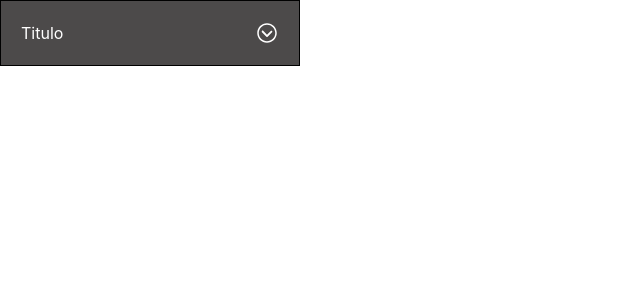
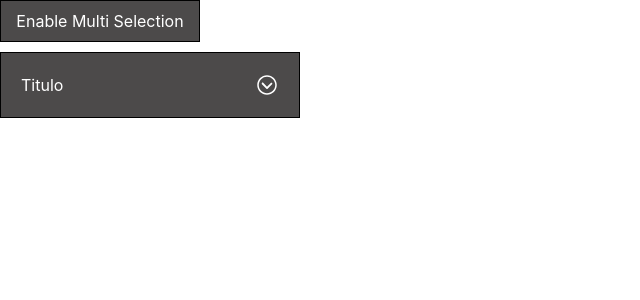
Before and after one commit to lucasgabriel2806/react-projects, a React (Create React App) app: page / in a window 1280 px wide. Shown: the top 300 px of the page, without its empty margins (0-640 px from the left). Built offline with nearby package versions, Linux system fonts and the light colour scheme.

Commit message:
Adicionando Multi Selection

```diff
--- a/src/components/accordian/Accordian.jsx
+++ b/src/components/accordian/Accordian.jsx
@@ -1,10 +1,18 @@
-import { useState } from 'react';
+import { useEffect, useState } from 'react';
 
 import { IoIosArrowDropdown } from 'react-icons/io';
 
 import './styles.css';
 
 function Accordian() {
+
+    const [selected, setSelected] = useState(false);
+
+    useEffect(() => {
+
+        console.log(`Multi Selection: ${selected}`);
+
+    }, [selected])
 
     function accordianOpen() {
 
@@ -14,11 +22,21 @@ function Accordian() {
 
     }
 
-    const [selected, setSelected] = useState(null);
+    function multiSelection() {
+
+        selected ? setSelected(false) : setSelected(true);
+
+    }
 
     return (
 
         <>
+
+            <div className='multi-selection' onClick={multiSelection}>
+
+                <p>Enable Multi Selection</p>
+
+            </div>
 
             <div className='accordian'>
 
--- a/src/components/accordian/styles.css
+++ b/src/components/accordian/styles.css
@@ -2,6 +2,20 @@
     margin: 0;
     padding: 0;
     box-sizing: border-box;
+}
+
+.multi-selection {
+
+    text-align: center;
+    background: #4c4a4a;
+    color: white;
+    width: 200px;
+    padding: 10px;
+    margin-bottom: 10px;
+    border: 1px solid black;
+
+    cursor: pointer;
+
 }
 
 .accordian {
@@ -10,6 +24,7 @@
 
 .icon {
     font-size: 1.5em;
+    cursor: pointer;
 }
 
 .title {
```
